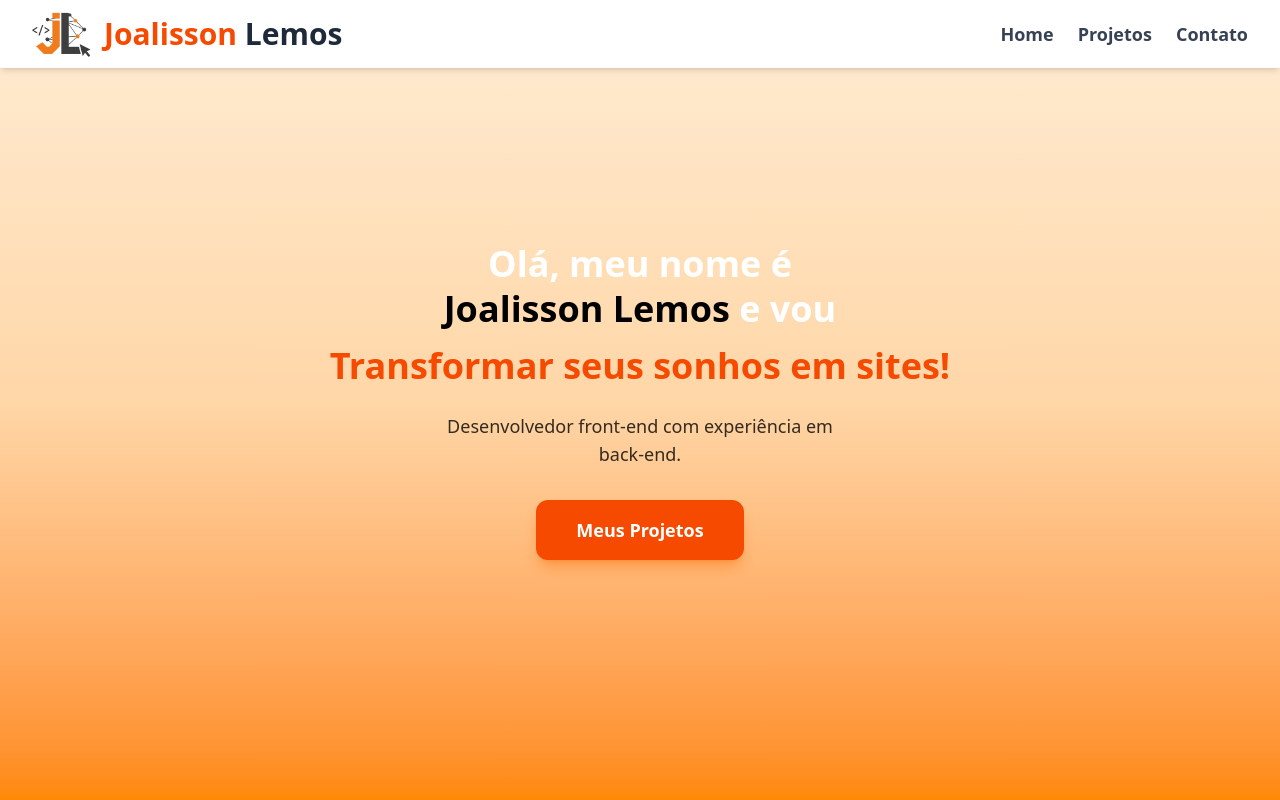
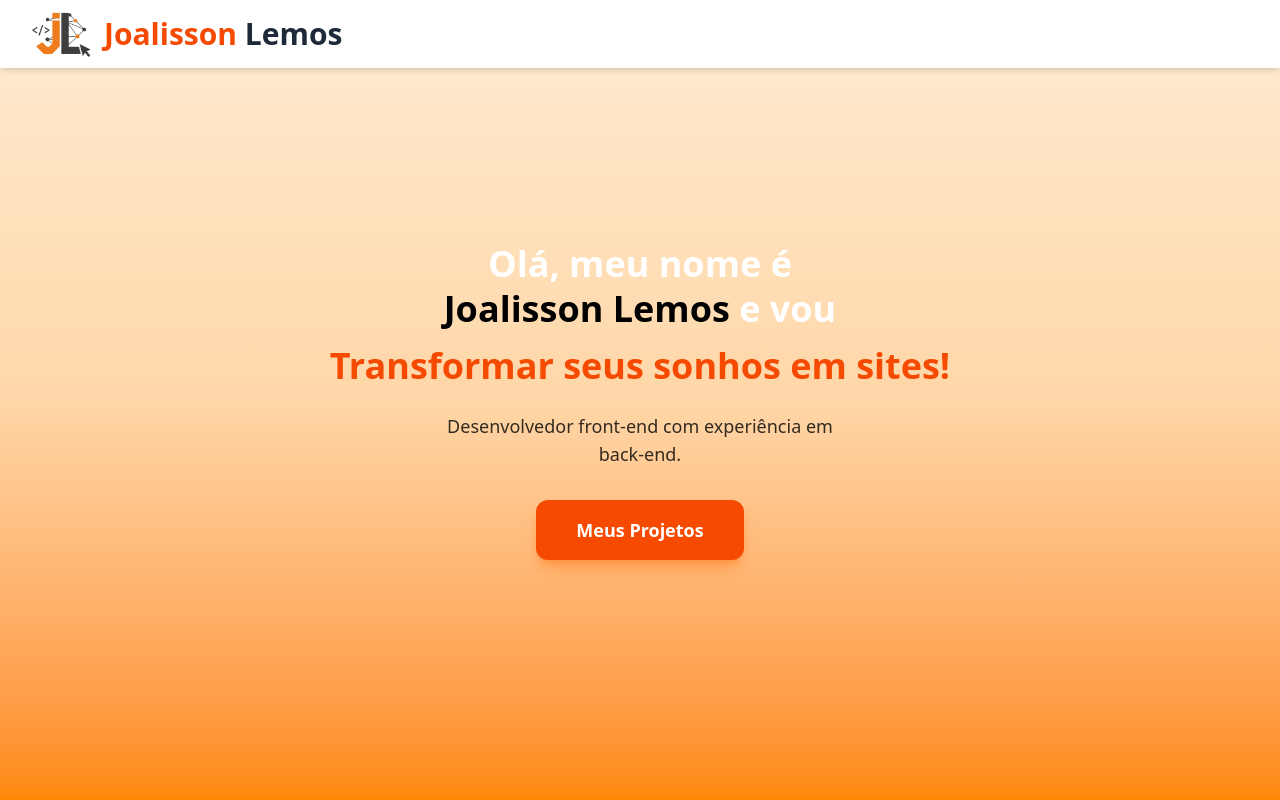
Before and after one commit to Joalisson-Lemos/Joalisson-lemos.github.io, a React (Vite) app: page / in a window 1280 px wide. Shown: the top 800 px of the page. Built offline with nearby package versions, Linux system fonts and the light colour scheme.

Commit message:
outra correção

```diff
--- a/src/index.css
+++ b/src/index.css
@@ -1,18 +1,11 @@
-@import "tailwindcss";
 @tailwind base;
-@tailwind component;
+@tailwind components;
 @tailwind utilities;
 
 @layer utilities {
-        @keyframes blink {
-                0%, 50% {
-                        opacity: 1;
-                }
-                50.01%, 100% {
-                        opacity: 0;
-                }
-        }
-        .animate-blink {
-                animation: blink 1s step-end infinite;
-        }
+  @keyframes blink {
+    0%, 50% { opacity: 1; }
+    50.01%, 100% { opacity: 0; }
+  }
+  .animate-blink { animation: blink 1s step-end infinite; }
 }
```
